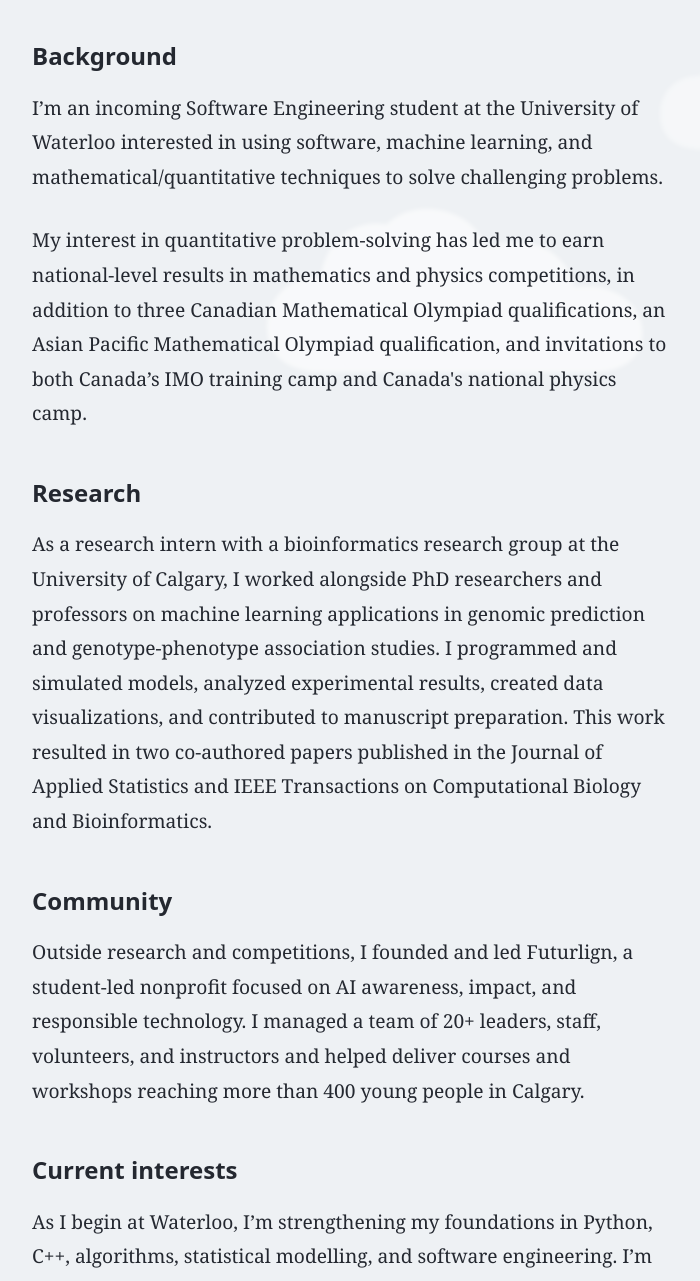
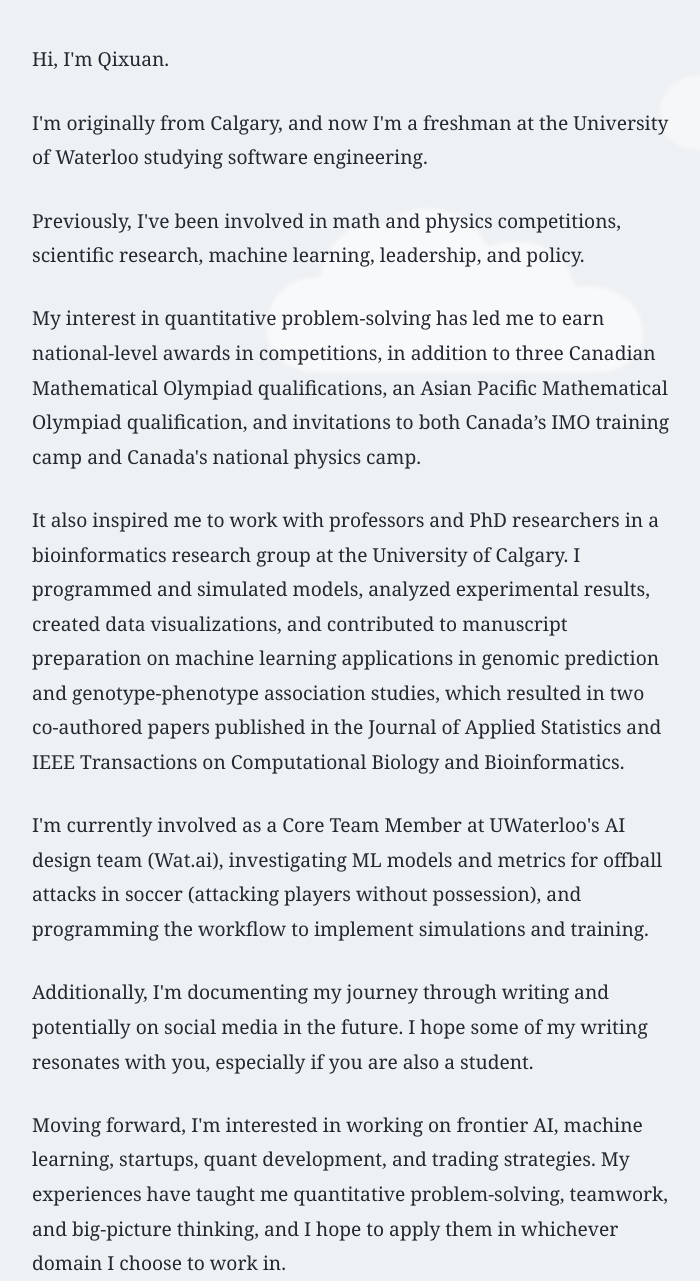
Before and after one commit to qixuan-ding/personal-website, an Astro site: page /about in a window 1280 px wide. Shown: the part 276-1557 px from the top of the page, without its empty margins (192-892 px from the left). Built offline with nearby package versions, Linux system fonts and the light colour scheme; Astro itself is replaced by a stand-in of ours.

Commit message:
changed about section

```diff
--- a/src/pages/about.astro
+++ b/src/pages/about.astro
@@ -4,74 +4,63 @@ import BaseLayout from "../layouts/BaseLayout.astro";
 
 <BaseLayout
   title="About | Qixuan Ding"
-  description="About Qixuan Ding: software engineering, research, mathematics, and community work."
+  description="A blurb about who I am, and what I want to do."
 >
   <h1>About</h1>
 
   <div class="about-content">
-    <section aria-labelledby="background-heading">
-      <h2 id="background-heading">Background</h2>
+    <section aria-labelledby="about-me">
+      <div class="prose">
+        <p>Hi, I'm Qixuan.</p>
 
-      <div class="prose">
         <p>
-          I’m an incoming Software Engineering student at the University of
-          Waterloo interested in using software, machine learning, and
-          mathematical/quantitative techniques to solve challenging problems.
+          I'm originally from Calgary, and now I'm a freshman at the University
+          of Waterloo studying software engineering.
+        </p>
+
+        <p>
+          Previously, I've been involved in math and physics competitions,
+          scientific research, machine learning, leadership, and policy.
         </p>
 
         <p>
           My interest in quantitative problem-solving has led me to earn
-          national-level results in mathematics and physics competitions, in
-          addition to three Canadian Mathematical Olympiad qualifications, an
-          Asian Pacific Mathematical Olympiad qualification, and invitations to
-          both Canada’s IMO training camp and Canada's national physics camp.
+          national-level awards in competitions, in addition to three Canadian
+          Mathematical Olympiad qualifications, an Asian Pacific Mathematical
+          Olympiad qualification, and invitations to both Canada’s IMO training
+          camp and Canada's national physics camp.
         </p>
-      </div>
-    </section>
 
-    <section aria-labelledby="research-heading">
-      <h2 id="research-heading">Research</h2>
-
-      <div class="prose">
         <p>
-          As a research intern with a bioinformatics research group at the
-          University of Calgary, I worked alongside PhD researchers and
-          professors on machine learning applications in genomic prediction and
-          genotype-phenotype association studies. I programmed and simulated
-          models, analyzed experimental results, created data visualizations,
-          and contributed to manuscript preparation. This work resulted in two
+          It also inspired me to work with professors and PhD researchers in a
+          bioinformatics research group at the University of Calgary. I
+          programmed and simulated models, analyzed experimental results,
+          created data visualizations, and contributed to manuscript preparation
+          on machine learning applications in genomic prediction and
+          genotype-phenotype association studies, which resulted in two
           co-authored papers published in the Journal of Applied Statistics and
           IEEE Transactions on Computational Biology and Bioinformatics.
         </p>
-      </div>
-    </section>
 
-    <section aria-labelledby="community-heading">
-      <h2 id="community-heading">Community</h2>
+        <p>
+          I'm currently involved as a Core Team Member at UWaterloo's AI design
+          team (Wat.ai), investigating ML models and metrics for offball attacks
+          in soccer (attacking players without possession), and programming the
+          workflow to implement simulations and training.
+        </p>
 
-      <div class="prose">
         <p>
-          Outside research and competitions, I founded and led Futurlign, a
-          student-led nonprofit focused on AI awareness, impact, and responsible
-          technology. I managed a team of 20+ leaders, staff, volunteers, and
-          instructors and helped deliver courses and workshops reaching more
-          than 400 young people in Calgary.
+          Additionally, I'm documenting my journey through writing and
+          potentially on social media in the future. I hope some of my writing
+          resonates with you, especially if you are also a student.
         </p>
-      </div>
-    </section>
 
-    <section aria-labelledby="interests-heading">
-      <h2 id="interests-heading">Current interests</h2>
-
-      <div class="prose">
         <p>
-          As I begin at Waterloo, I’m strengthening my foundations in Python,
-          C++, algorithms, statistical modelling, and software engineering. I’m
-          particularly interested in machine learning systems, AI research,
-          scientific computing, quantitative research and development,
-          mathematical problem-solving, and software engineering. I’m always
-          interested in connecting with researchers, engineers, founders, and
-          fellow students working in these areas.
+          Moving forward, I'm interested in working on frontier AI, machine
+          learning, startups, quant development, and trading strategies. My
+          experiences have taught me quantitative problem-solving, teamwork, and
+          big-picture thinking, and I hope to apply them in whichever domain I
+          choose to work in.
         </p>
       </div>
     </section>
--- a/src/pages/index.astro
+++ b/src/pages/index.astro
@@ -11,7 +11,7 @@ const latestEssays = essays.slice(0, 5);
   <header class="introduction">
     <h1>Qixuan Ding</h1>
     <p>
-      This is a page about me, my projects, and mainly my lucid thoughts about
+      This is a page about me, my projects, and mainly my random thoughts about
       life.
     </p>
   </header>
```
Also changed, not shown: src/content/writing/advice-vs-anxiety.md (+5 -3 lines).
